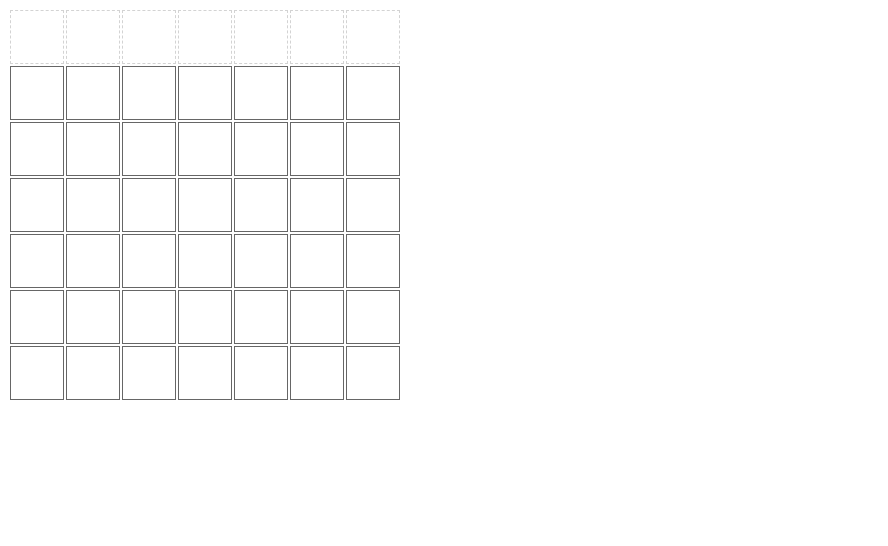
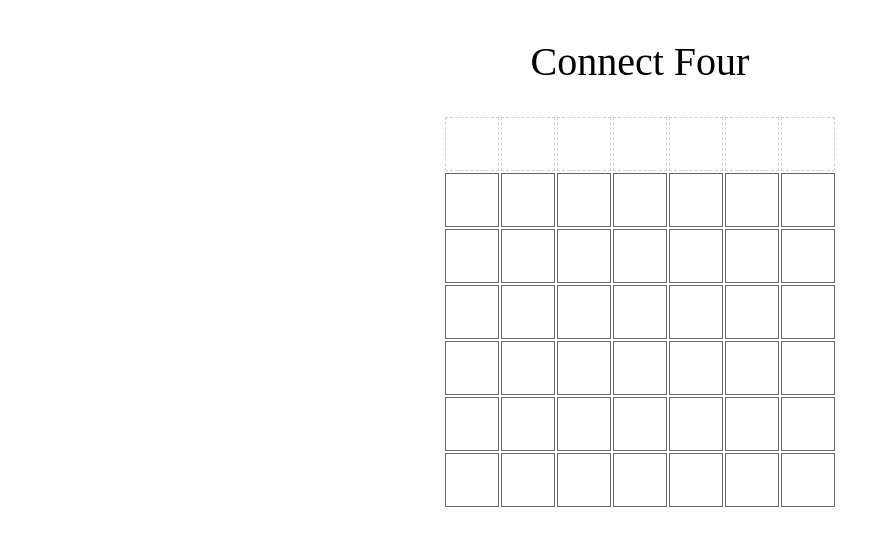
Before and after one commit to KendrickPC/connectFour, a plain HTML site: page index.html in a window 1280 px wide. Shown: the whole page, without its empty margins (0-888 px from the left). Drawn offline with Linux system fonts and the light colour scheme.

Commit message:
board and title centered in CSS

```diff
--- a/connect4.css
+++ b/connect4.css
@@ -33,3 +33,17 @@
 #column-top td:hover {
   background-color: gold;
 }
+
+#game {
+  display: flex;
+  justify-content: center;
+  align-items: center;
+}
+
+#title {
+  display: flex;
+  justify-content: center;
+  align-items: center;
+  padding: 30px;
+  font-size: 40px;
+}
--- a/index.html
+++ b/index.html
@@ -6,6 +6,7 @@
   <link href="connect4.css" rel="stylesheet">
 </head>
 <body>
+<div id="title">Connect Four</div>
 <div id="game">
   <table id="board"></table>
 </div>
```
Also changed, not shown: 1 other file.
